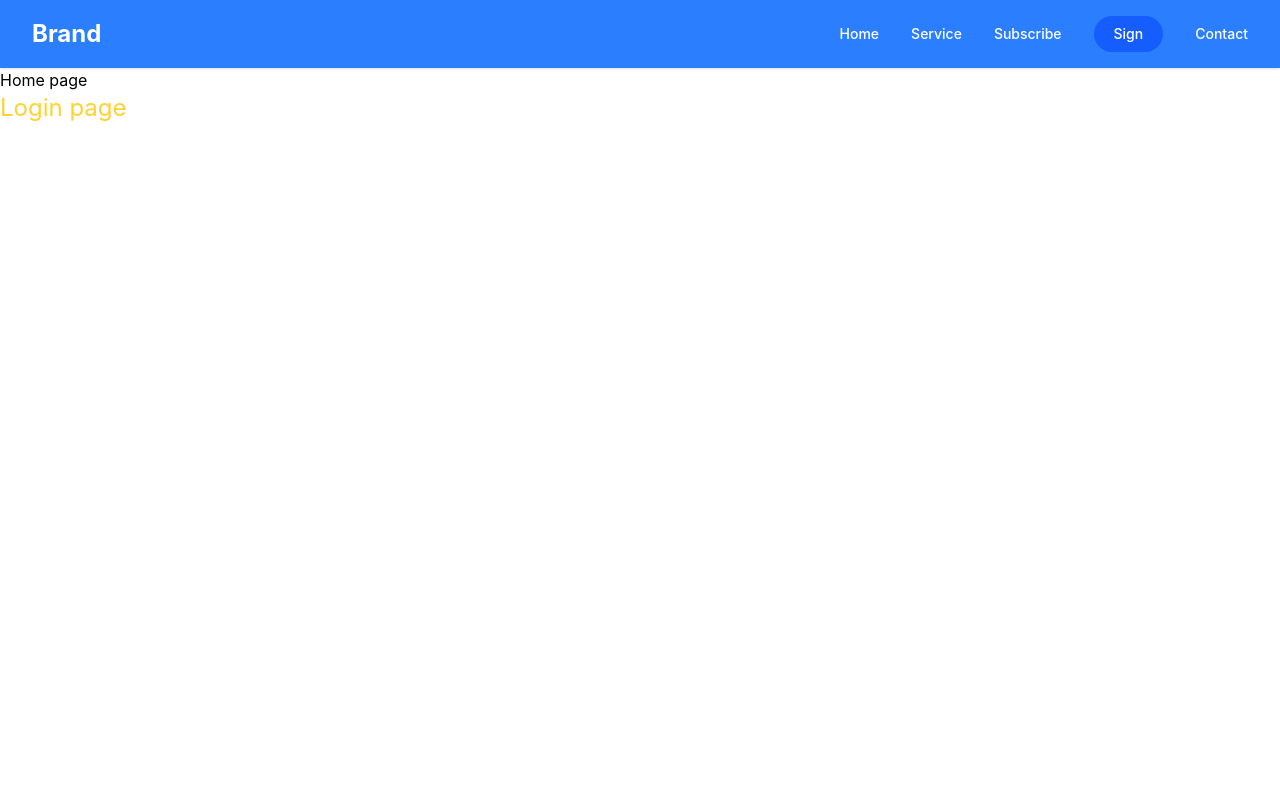
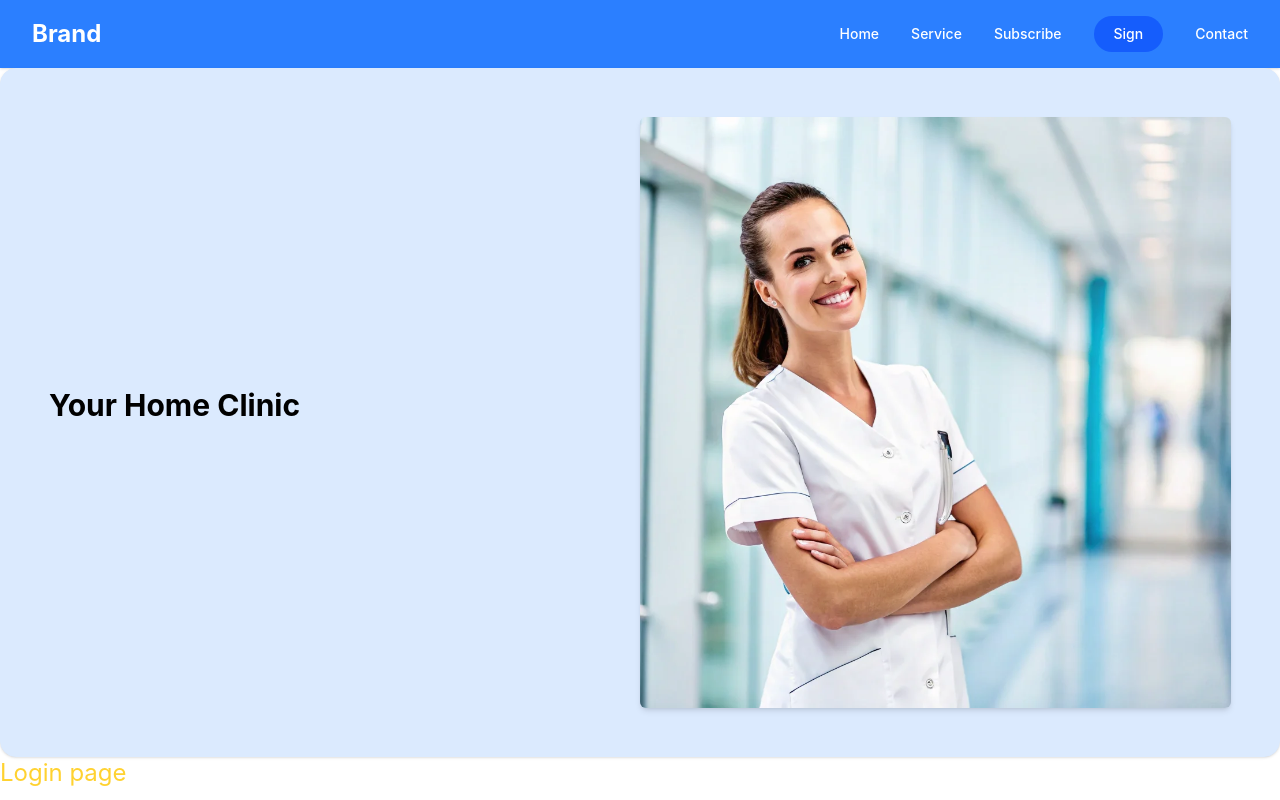
Before and after one commit to arafat-fullstackdev/Doctor-Home, a React (Vite) app: page / in a window 1280 px wide. Built offline with nearby package versions, Linux system fonts and the light colour scheme.

Commit message:
Recall Home Page

```diff
--- a/src/Pages/Home/Home.tsx
+++ b/src/Pages/Home/Home.tsx
@@ -1,9 +1,19 @@
-
+import clinic from "../../images/stap.webp";
 export const Home = () => {
   return (
-    <div>
-        <h2>Home page</h2>
+    <div
+      className="flex flex-col md:flex-row justify-between items-center
+     bg-blue-100 w-fullmax-w-5xl mx-auto p-8 md:p-12 rounded-2xl shadow-sm border border-blue-100"
+    >
+      <div className="title flex-1 space-y-4 text-center md:text-left mb-4 md:mb-4">
+        <h2 className=" text-3xl font-bold text-black">Your Home Clinic</h2>
+      </div>
+
+      <div className="img flex-1 flex justify-center md:justify-end">
+        <img src={clinic}
+         alt="Clinic Image"
+         className="w-full rounded-md shadow-md"/>
+      </div>
     </div>
-
-  )
-}
+  );
+};
```
Also changed, not shown: src/images/clinic.jpg (added), src/images/stap.webp (added).
